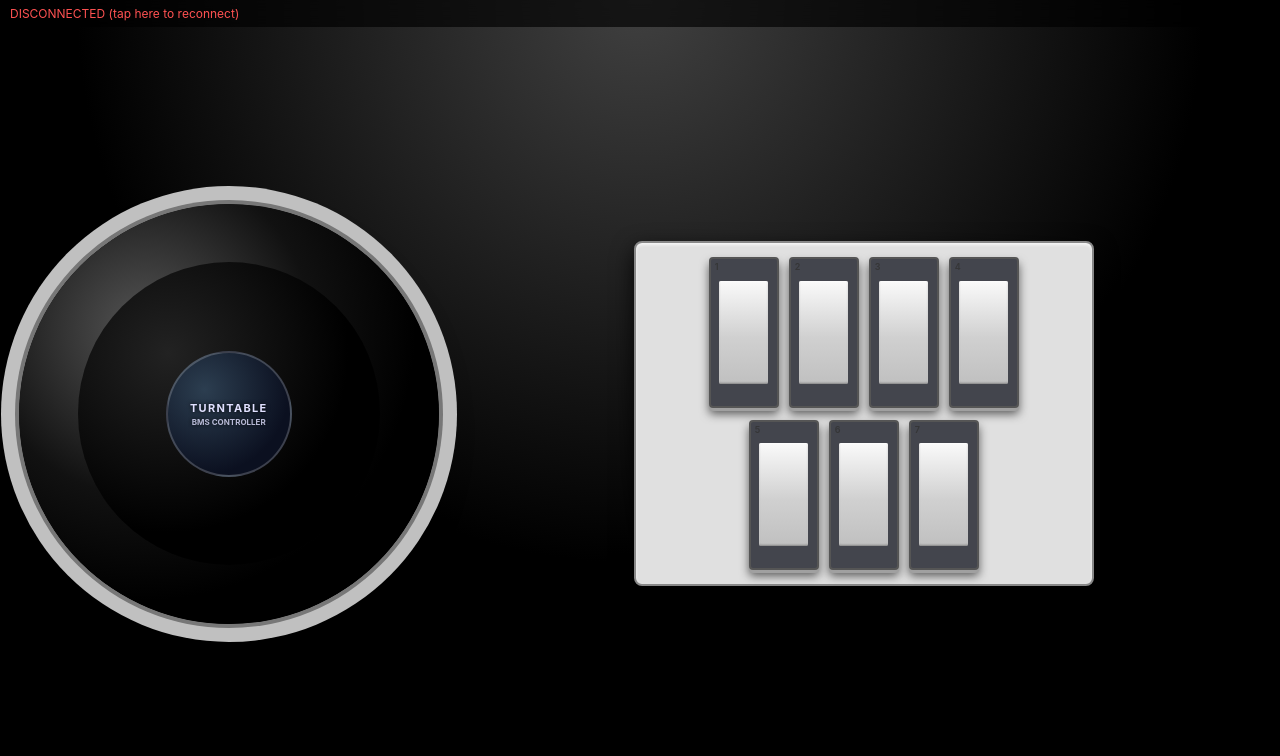
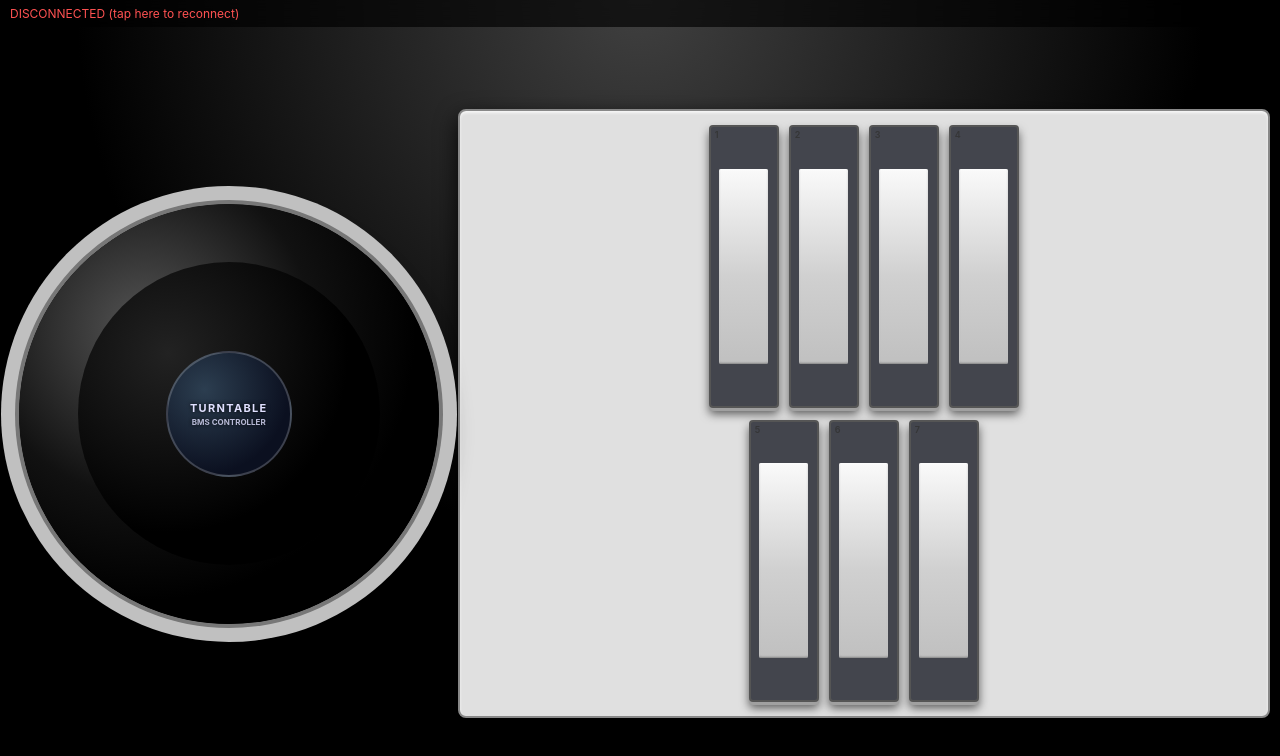
Before and after one commit to Akamurasaki1/BMS_Controller, a plain HTML site: page index.html in a window 1280 px wide. Drawn offline with Linux system fonts and the light colour scheme.

Commit message:
Increase max-width of panel to 850px

```diff
--- a/index.html
+++ b/index.html
@@ -111,7 +111,7 @@
 
     .panel {
       width: 100%;
-      max-width: 460px;
+      max-width: 850px;
       aspect-ratio: 4 / 3;
       background: var(--panel-bg);
       border-radius: 8px;
```
